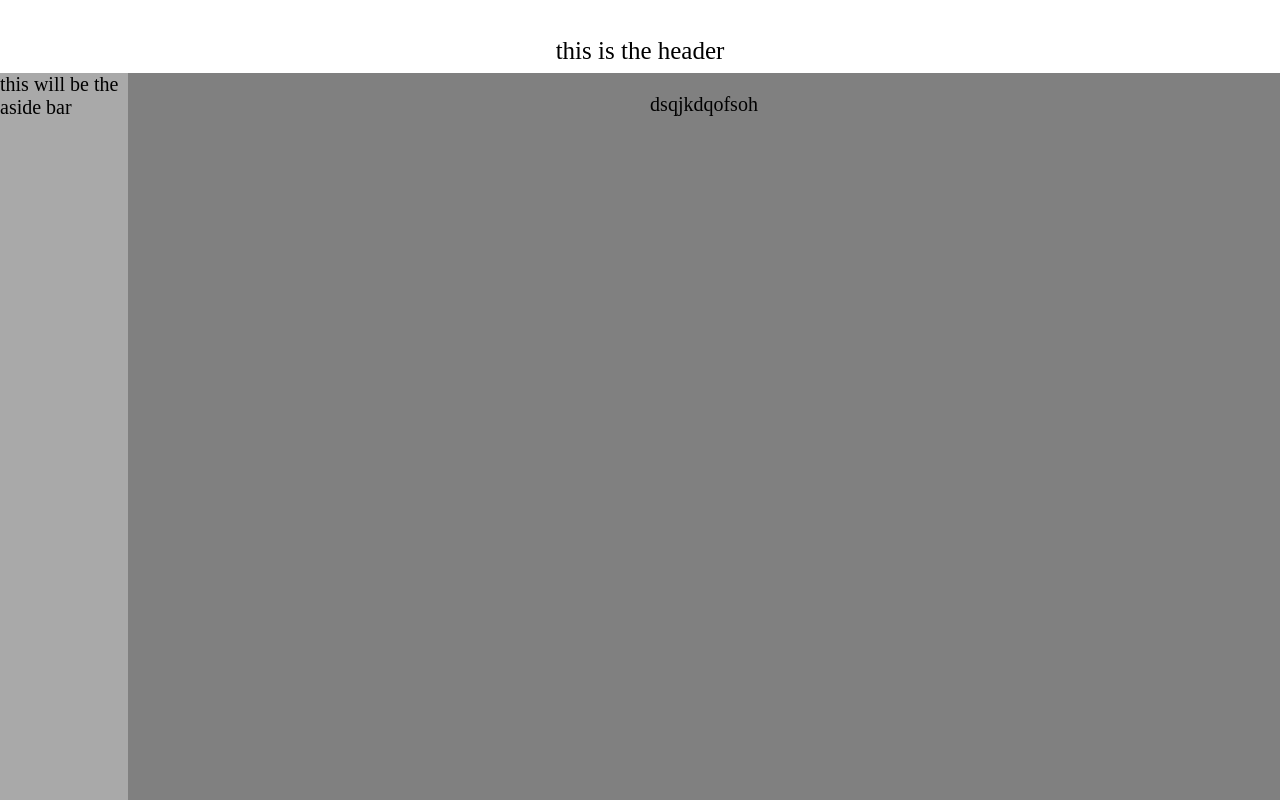
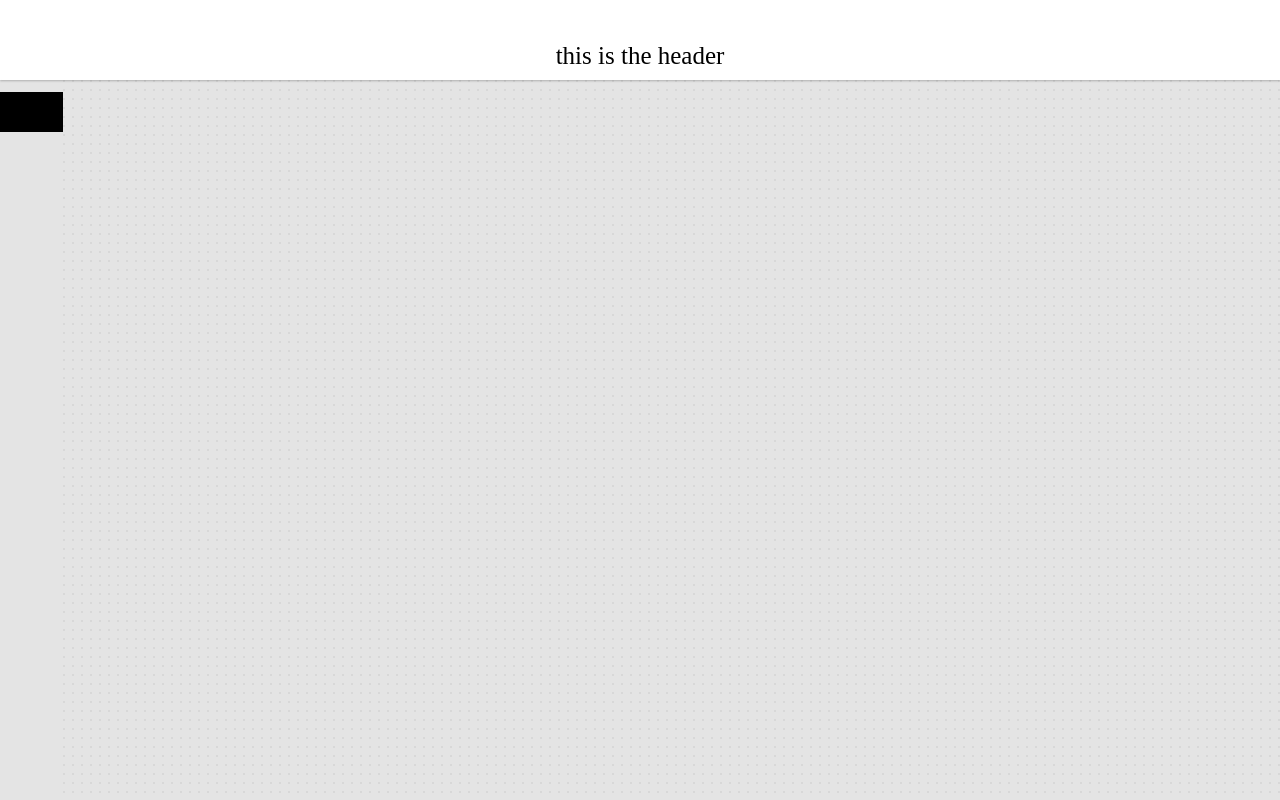
Before and after one commit to MaruC0/Website-project, a plain HTML site: page index.html in a window 1280 px wide. Drawn offline with Linux system fonts and the light colour scheme; files whose address does not match are found by name; a web font is replaced by a local one.

Commit message:
fixed style, added grid, shadows and first item.

```diff
--- a/index.html
+++ b/index.html
@@ -10,38 +10,42 @@
         <link href="styles/header.css" rel="stylesheet" type="text/css" />
         <link href="styles/board.css" rel="stylesheet" type="text/css" />
     </head>
-    <body class = mainPage>
-        <header class = mainHeader>
-            <div class = settingsHeader>
+    <body class="mainPage">
+        <header class="mainHeader">
+            <div class="settingsHeader">
 
             </div>
-            <div class = projectNameHeader>
+            <div class="projectNameHeader">
 
-                <div class = rightHeader>
+                <div class="rightHeader">
 
                 </div>
-                <div class = middleHeader>
-                    <div class = spacer>
+                <div class="middleHeader">
+                    <div class="spacer">
 
                     </div>
-                    <div class = currentTitle>
+                    <div class="currentTitle">
                         this is the header
                     </div>
-                    <div class = spacer>
+                    <div class="spacer">
 
                     </div>
                 </div>
-                <div class = leftHeader>
+                <div class="leftHeader">
 
                 </div>
             </div>
         </header>
-        <div class = mainBody>
+        <div class="mainBody">
             <aside>
-                this will be the aside bar
+                <div class="tool">
+                    <div class="contents">
+
+                    </div>
+                </div>
             </aside>
-            <div class = mainBoard>
-                <p> dsqjkdqofsoh </p>
+            <div class="mainBoard">
+
             </div>
         </div>
     </body>
--- a/styles/board.css
+++ b/styles/board.css
@@ -17,11 +17,13 @@ html {
 .mainBody {
     display: flex;
     flex-direction: row;
-    flex: 10;
+    flex: 9;
 }
 
 .mainBoard {
-    width: 90%;
     text-align: center;
-    background-color: gray;
+    background-color: rgb(228, 228, 228);
+    background-image: url("C:/Users/marco/OneDrive/Documents/projets-web/site2/images/backgroundpixel.png");
+    background-size: 9px 9px;
+    flex : 12;
 }
--- a/styles/header.css
+++ b/styles/header.css
@@ -1,10 +1,11 @@
 .mainHeader {
     font-size: 25px;
-    box-shadow: 1px 1px 1px gray;
+    box-shadow: rgba(0, 0, 0, 0.24) 0px 1px 2px;
     flex: 1;
     display: flex;
     flex-direction: column;
     flex-shrink: 0;
+    z-index: 3;
 }
 
 .projectNameHeader {
@@ -17,6 +18,7 @@
 .settingsHeader {
     display: flex;
     height: 50%;
+
 }
 
 .leftHeader {
--- a/styles/sidebar.css
+++ b/styles/sidebar.css
@@ -1,5 +1,26 @@
 aside {
-    width: 10%;
-    background-color: darkgray;
+    background-color: rgb(228, 228, 228);
+    width: 63px;
     display: flex;
+    flex-direction: column;
+    box-shadow: 0.2px 0.2px 1px rgba(0, 0, 0, 0.24);
+    z-index: 0;
+    flex-shrink: 0;
+    justify-content: space-between;
+    align-items: center;
 }
+
+.tool {
+    padding-top: 12px;
+    height: 40px;
+    width:inherit;
+}
+
+.contents {
+    display: flex;
+    align-items: center;
+    flex-direction: column;
+    position: relative;
+    background-color: black;
+    height: inherit;
+}
```
Also changed, not shown: images/backgroundpixel.png (added).
